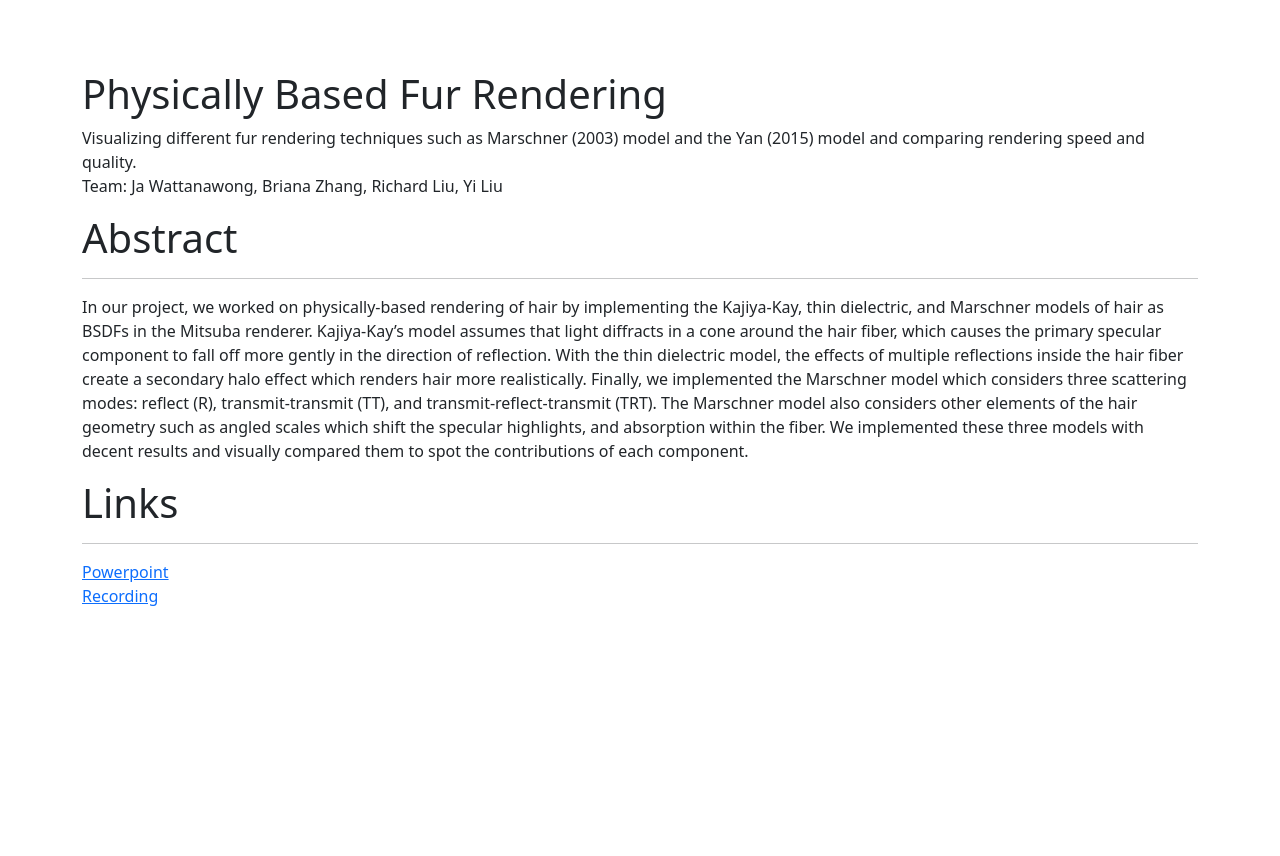
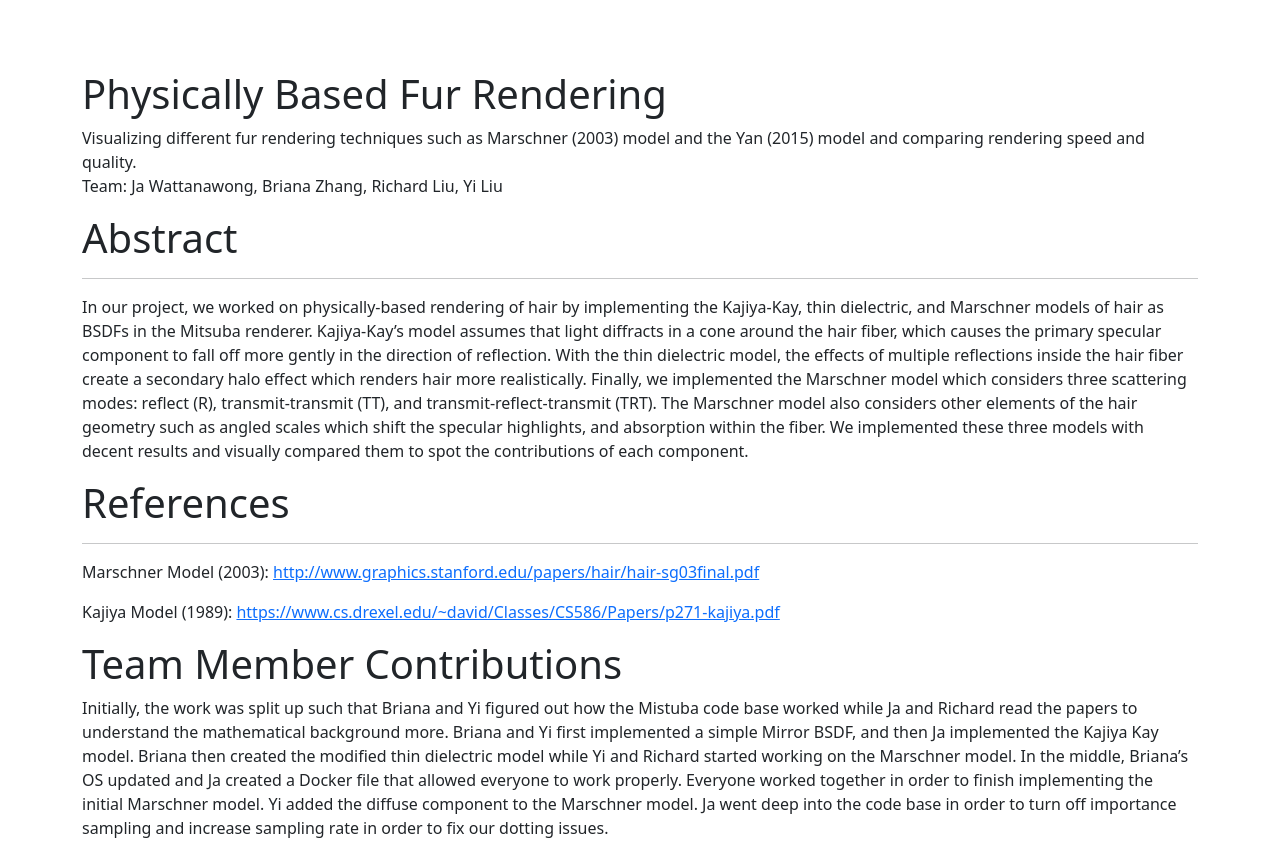
Before and after one commit to yiliu77/cs184-website, a plain HTML site: page index.html in a window 1280 px wide. Before the commit the page ends 800 px from the top, so only its background shows below. Drawn offline with nearby package versions, Linux system fonts and the light colour scheme.

Commit message:
Update index.html

```diff
--- a/index.html
+++ b/index.html
@@ -14,9 +14,12 @@
       <h1>Abstract</h1><hr/>
       <p>In our project, we worked on physically-based rendering of hair by implementing the Kajiya-Kay, thin dielectric, and Marschner models of hair as BSDFs in the Mitsuba renderer. Kajiya-Kay’s model assumes that light diffracts in a cone around the hair fiber, which causes the primary specular component to fall off more gently in the direction of reflection. With the thin dielectric model, the effects of multiple reflections inside the hair fiber create a secondary halo effect which renders hair more realistically. Finally, we implemented the Marschner model which considers three scattering modes: reflect (R), transmit-transmit (TT), and transmit-reflect-transmit (TRT). The Marschner model also considers other elements of the hair geometry such as angled scales which shift the specular highlights, and absorption within the fiber. We implemented these three models with decent results and visually compared them to spot the contributions of each component.</p>
 
-      <h1>Links</h1><hr/>
-      <a href="https://docs.google.com/presentation/d/1gvW0O8Vxvq-ot8XsmUHhUyl5wLAPA8GJDIG-ik_HH0A/edit?usp=sharing">Powerpoint</a><br>
-      <a href="https://youtu.be/ENtR_Y5wL2o">Recording</a>
+      <h1>References</h1><hr/>
+      <p>Marschner Model (2003): <a href="http://www.graphics.stanford.edu/papers/hair/hair-sg03final.pdf">http://www.graphics.stanford.edu/papers/hair/hair-sg03final.pdf</a></p>
+      <p>Kajiya Model (1989): <a href="https://www.cs.drexel.edu/~david/Classes/CS586/Papers/p271-kajiya.pdf">https://www.cs.drexel.edu/~david/Classes/CS586/Papers/p271-kajiya.pdf</a></p>
+
+      <h1>Team Member Contributions</h1>
+      <p>Initially, the work was split up such that Briana and Yi figured out how the Mistuba code base worked while Ja and Richard read the papers to understand the mathematical background more. Briana and Yi first implemented a simple Mirror BSDF, and then Ja implemented the Kajiya Kay model. Briana then created the modified thin dielectric model while Yi and Richard started working on the Marschner model. In the middle, Briana’s OS updated and Ja created a Docker file that allowed everyone to work properly. Everyone worked together in order to finish implementing the initial Marschner model. Yi added the diffuse component to the Marschner model. Ja went deep into the code base in order to turn off importance sampling and increase sampling rate in order to fix our dotting issues.</p>
     </div>
   </body>
 </html>
```
